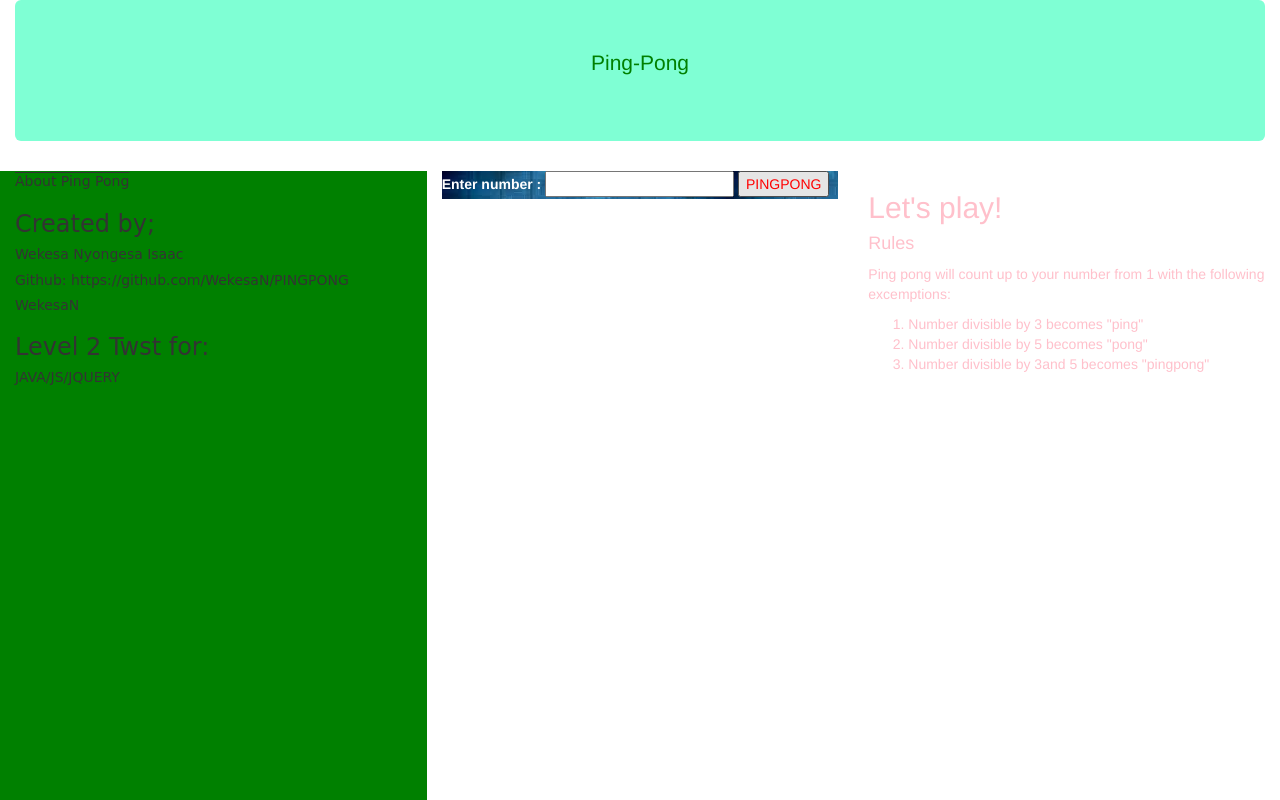
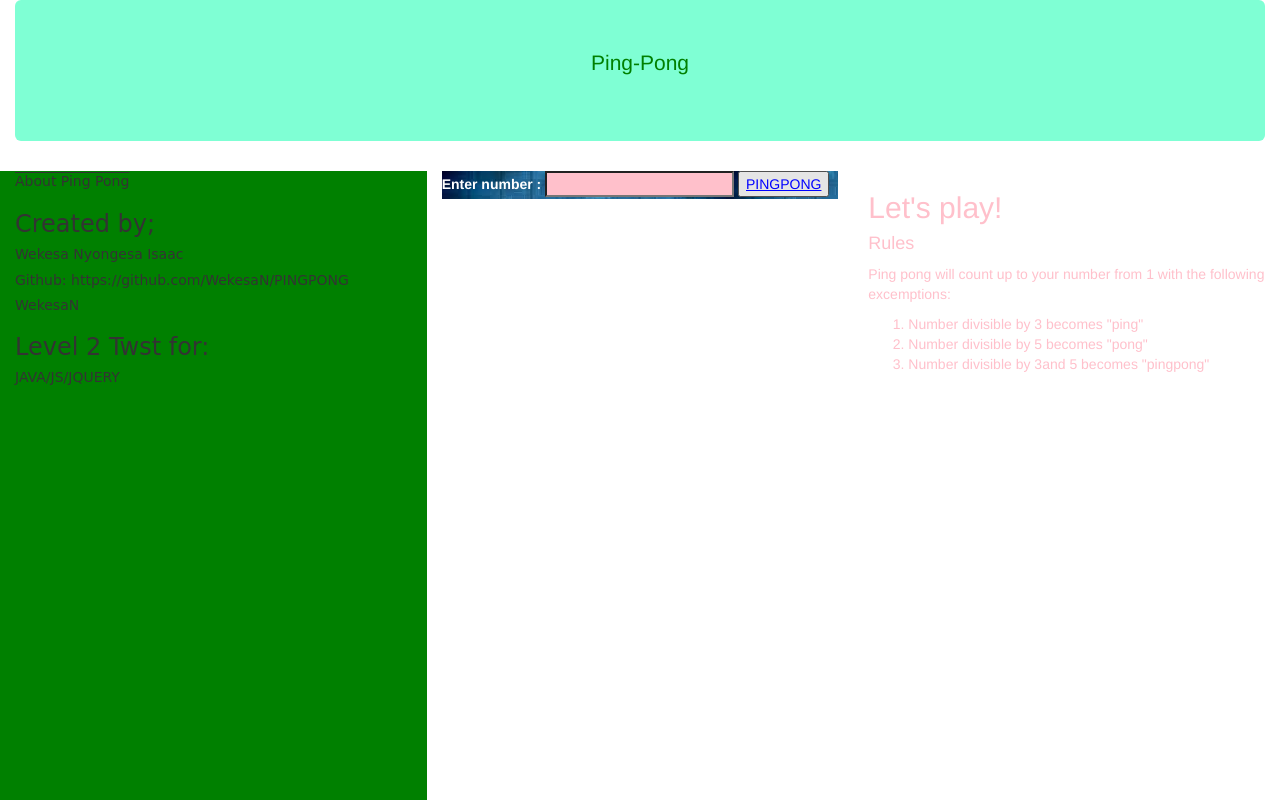
Before and after one commit to WekesaN/PINGPONG, a plain HTML site: page index.html in a window 1280 px wide. In both pictures the pointer is over the input "PINGPONG". Shown: the top 800 px of the page. Drawn offline with nearby package versions, Linux system fonts and the light colour scheme.

Commit message:
add the changes made in the readme

```diff
--- a/css/styles.css
+++ b/css/styles.css
@@ -45,7 +45,7 @@
      background-size: cover;
      background-position: center;
 }
-.form #btn:hover{
+#btn:hover{
   color: blue;
   text-decoration: underline;
   cursor: progress;
@@ -59,3 +59,10 @@
 #output {
   background-image: url();
 }
+#number {
+  background-color: pink;
+}
+#number:hover {
+  cursor: progress;
+  color: blue;
+}
```
